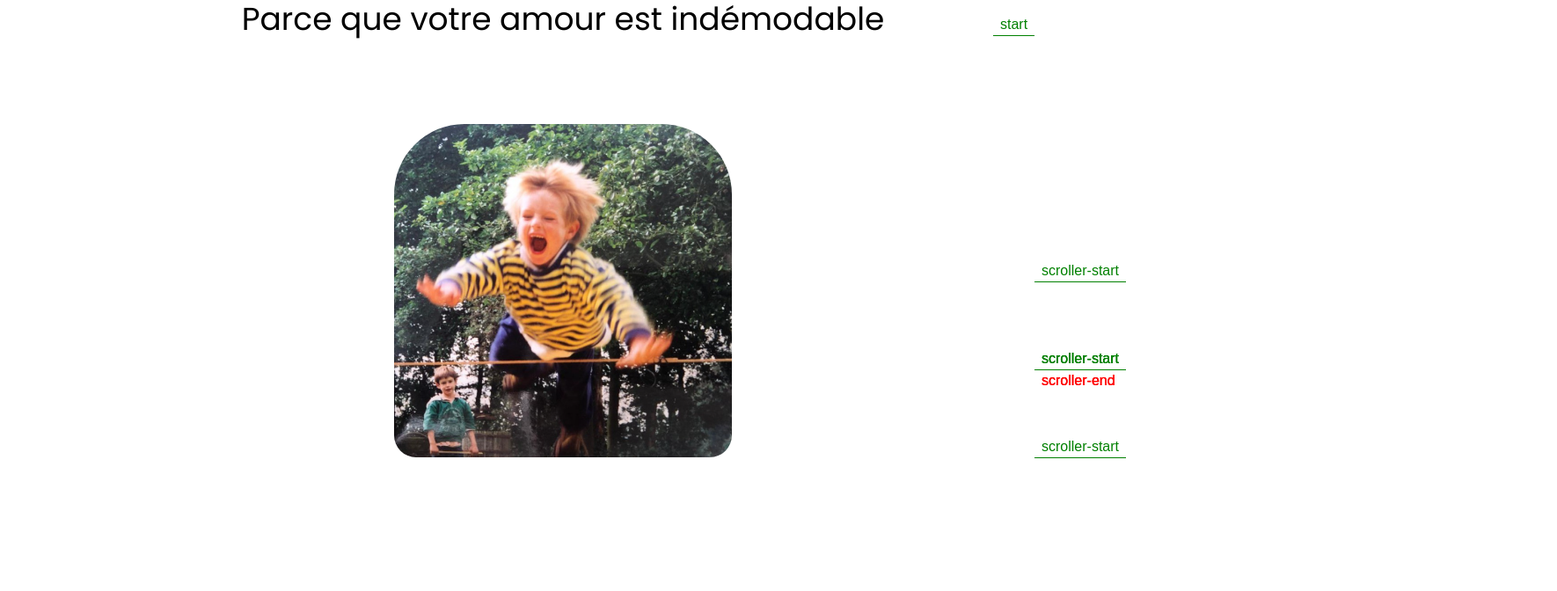
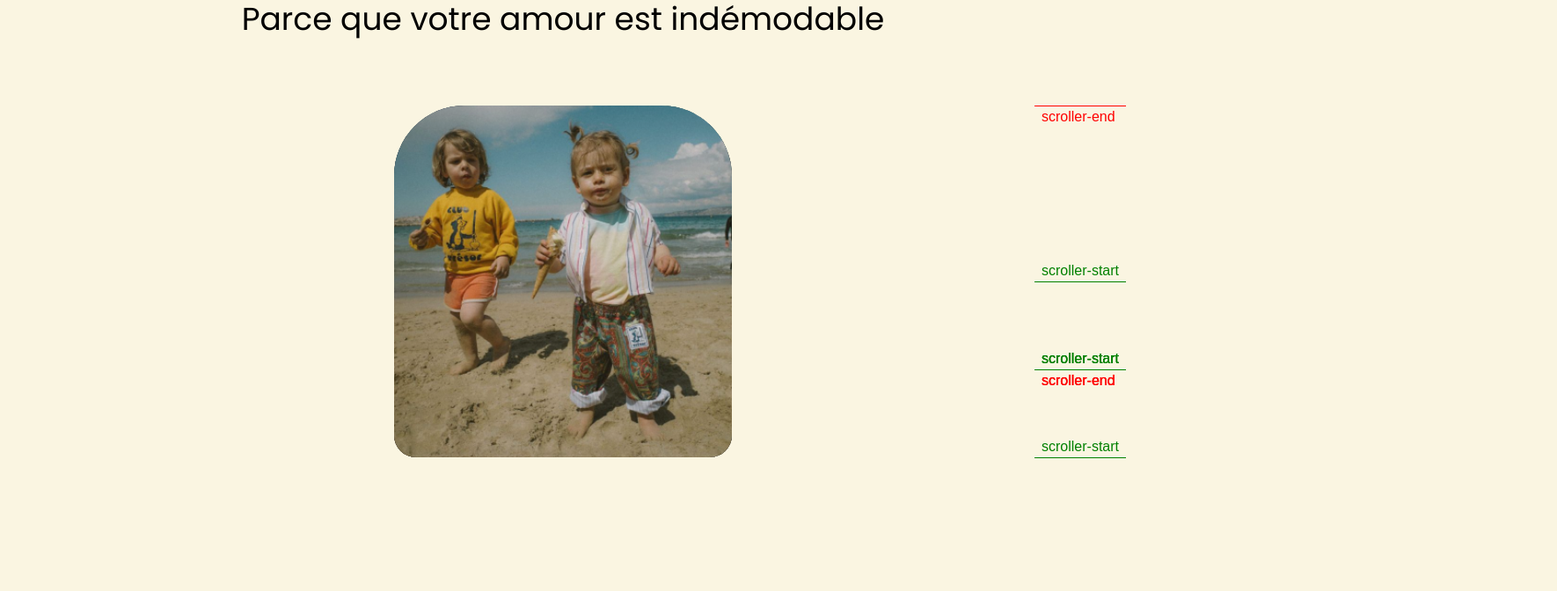
Before and after one commit to ccadran/club-tresor, a Next.js app: page / in a window 1280 px wide. Shown: the part 280-952 px from the top of the page at 88% size, 1770 px wide, since content can reach past the window. Built offline with nearby package versions, Linux system fonts and the light colour scheme.

Commit message:
start hero anim

```diff
--- a/src/app/components/Concept/concept.jsx
+++ b/src/app/components/Concept/concept.jsx
@@ -109,15 +109,17 @@ export default function Concept() {
 
   return (
     <div ref={container} className={styles.conceptContainer}>
-      <h2>Notre concept</h2>
-      <p>
-        Club Trésor est une marque de vêtements pour enfants qui utilise
-        uniquement l’existant pour vous proposer un look unique et cool. Vous y
-        trouverez une sélection de vêtements Vintage, ainsi que Nos Séries
-        Limitées, fabriquées en France à partir de stocks de tissus dormants ou
-        upcyclées. Zéro nouvelle matière première créée. Impact environnemental
-        limité.
-      </p>
+      <div className={styles.conceptIntro}>
+        <h2>Notre concept</h2>
+        <p>
+          Club Trésor est une marque de vêtements pour enfants qui utilise
+          uniquement l’existant pour vous proposer un look unique et cool. Vous
+          y trouverez une sélection de vêtements Vintage, ainsi que Nos Séries
+          Limitées, fabriquées en France à partir de stocks de tissus dormants
+          ou upcyclées. Zéro nouvelle matière première créée. Impact
+          environnemental limité.
+        </p>
+      </div>
       <div ref={concept1} className={styles.concept}>
         <div className={styles.imgContainer}>
           <img src="/images/illu.png" alt="" />
--- a/src/app/components/Concept/concept.module.scss
+++ b/src/app/components/Concept/concept.module.scss
@@ -5,7 +5,8 @@
   // margin-top: 124px;
   position: relative;
   // margin-bottom: 60vh;
-  margin: 124px 60px 60vh 60px;
+  background-color: $background;
+  padding: 124px 60px 60vh 60px;
   h2 {
     margin-bottom: 24px;
   }
--- a/src/app/components/Engagement2/Engagement2.jsx
+++ b/src/app/components/Engagement2/Engagement2.jsx
@@ -5,12 +5,6 @@ import { useScroll } from "framer-motion";
 import { ScrollTrigger } from "gsap/ScrollTrigger";
 
 export default function Engagement2() {
-  useEffect(() => {
-    (async () => {
-      const LocomotiveScroll = (await import("locomotive-scroll")).default;
-      const locomotiveScroll = new LocomotiveScroll();
-    })();
-  }, []);
   const title = useRef(null);
   const container = useRef(null);
   const backgroundImage1 = useRef();
--- a/src/app/components/Hero/Hero.jsx
+++ b/src/app/components/Hero/Hero.jsx
@@ -5,30 +5,41 @@ import { ScrollTrigger } from "gsap/ScrollTrigger";
 
 export default function Hero() {
   const imageRef = useRef();
+  const hero = useRef();
   const spaceRef = useRef();
+  const imagesRef = useRef([]);
 
   useLayoutEffect(() => {
     gsap.registerPlugin(ScrollTrigger);
 
     const timeline = gsap.timeline({
       scrollTrigger: {
-        trigger: spaceRef.current,
+        trigger: hero.current,
         scrub: true,
         start: "top top",
-        end: "bottom top",
+        end: "bottom center",
         markers: true,
       },
     });
 
     timeline.to(imageRef.current, {
       opacity: 0.5,
-      width: "100%",
-      height: "100vh",
+      // width: "100%",
+      // height: "100vh",
+      transform: "scale(5.0)",
+      duration: 5,
+    });
+    imagesRef.current.forEach((image, index) => {
+      timeline.to(image, {
+        opacity: 0.5,
+        // width: "100%",
+        // height: "100vh",
+      });
     });
   }, []);
 
   return (
-    <div className={styles.hero}>
+    <div ref={hero} className={styles.hero}>
       <div className={styles.heroText}>
         <h1>Club Trésor</h1>
         <p>Parce que votre amour est indémodable</p>
@@ -36,7 +47,28 @@ export default function Hero() {
       <div className={styles.heroAnimations}>
         <div ref={spaceRef} className={styles.space}></div>
         <div ref={imageRef} className={styles.heroIllustrations}>
-          <img src="/images/illu.png" alt="" />
+          <div className={styles.imgContainer}>
+            <img
+              ref={(el) => (imagesRef.current[0] = el)}
+              src="/images/illu.png"
+              alt=""
+            />
+            <img
+              ref={(el) => (imagesRef.current[1] = el)}
+              src="/images/illu2.png"
+              alt=""
+            />
+            <img
+              ref={(el) => (imagesRef.current[2] = el)}
+              src="/images/illu.png"
+              alt=""
+            />
+            <img
+              ref={(el) => (imagesRef.current[3] = el)}
+              src="/images/illu2.png"
+              alt=""
+            />
+          </div>
         </div>
       </div>
     </div>
--- a/src/app/components/Hero/hero.module.scss
+++ b/src/app/components/Hero/hero.module.scss
@@ -23,7 +23,7 @@
   flex-direction: column;
   align-items: center;
   .space {
-    min-height: 100vh;
+    min-height: 200vh;
   }
   .heroIllustrations {
     margin-top: 78px;
@@ -32,11 +32,18 @@
     position: sticky;
     bottom: 0;
     // opacity: 0.25;
+    .imgContainer {
+      position: relative;
+      width: 100%;
+      height: 50vh;
+    }
     img {
+      position: absolute;
       height: 100%;
       width: 100%;
       border-radius: 80px 80px 25px 25px;
       object-fit: cover;
+      // opacity: 0;
     }
   }
 }
--- a/src/app/layout.js
+++ b/src/app/layout.js
@@ -1,14 +1,23 @@
+"use client";
+
 import { Inter } from "next/font/google";
 import "./styles/globals.scss";
 import Header from "./components/Header/Header";
 import Footer from "./components/Footer/Footer";
+import { useEffect } from "react";
 
-export const metadata = {
-  title: "Create Next App",
-  description: "Generated by create next app",
-};
+// export const metadata = {
+//   title: "Create Next App",
+//   description: "Generated by create next app",
+// };
 
 export default function RootLayout({ children }) {
+  useEffect(() => {
+    (async () => {
+      const LocomotiveScroll = (await import("locomotive-scroll")).default;
+      const locomotiveScroll = new LocomotiveScroll();
+    })();
+  }, []);
   return (
     <html lang="en">
       <body>
--- a/src/app/styles/globals.scss
+++ b/src/app/styles/globals.scss
@@ -39,4 +39,5 @@ li {
 body {
   // margin: 0 60px;
   overflow-x: hidden;
+  background-color: $background;
 }
```
Also changed, not shown: public/images/illu2.png (added).
